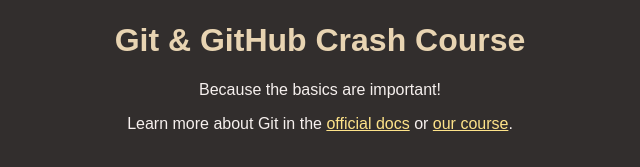
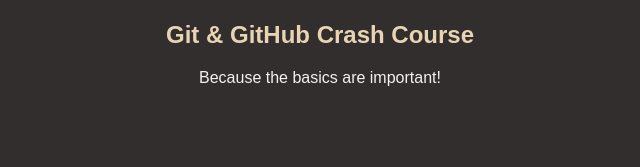
Before and after one commit to cloudgurusunil/github-crash-course, a plain HTML site: page index.html in a window 1280 px wide. Shown: the part 147-314 px from the top of the page, without its empty margins (320-960 px from the left). Drawn offline with Linux system fonts and the light colour scheme.

Commit message:
added section

```diff
--- a/index.html
+++ b/index.html
@@ -7,18 +7,13 @@
     <title>Git & GitHub Crash Course</title>
     <link rel="stylesheet" href="styles.css" />
   </head>
-  <body>
-    <header>
-      <img id="logo" src="logo.png" alt="A logo that contains the word 'Git'" />
-      <h1>Git & GitHub Crash Course</h1>
-    </header>
-    <main>
-      <p>Because the basics are important!</p>
-      <p>
-        Learn more about Git in the
-        <a href="https://git-scm.com/book/en/v2">official docs</a> or
-        <a href="https://acad.link/git">our course</a>.
-      </p>
-    </main>
+  <main>
+  <section>
+    <body>
+    <img id="logo" src="logo.png" alt="A logo that contains the word 'Git'" />
+    <h1>Git & GitHub Crash Course</h1>
+    <p>Because the basics are important!</p>
   </body>
+  </section>
+</main>
 </html>
```
